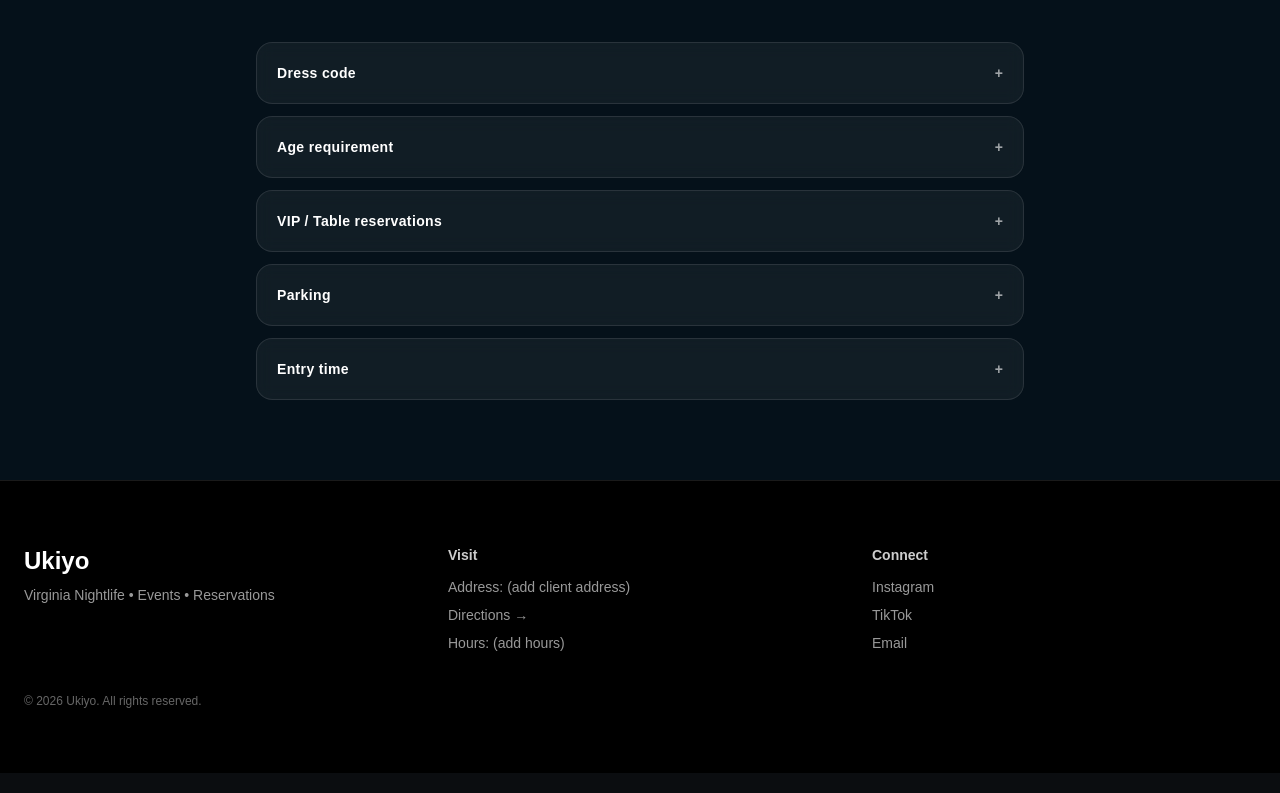
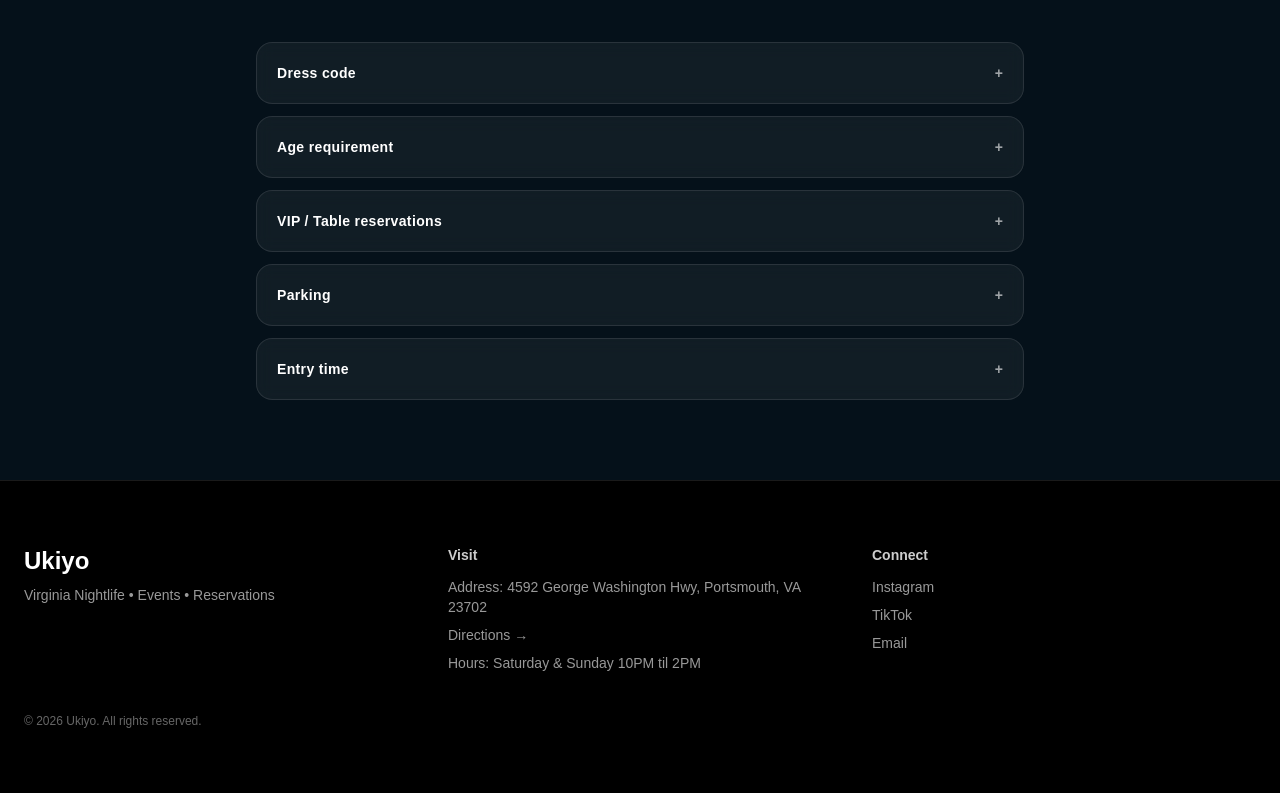
Before and after one commit to demetriusvharvey/Ukiyo-Website, a Next.js app: page / in a window 1280 px wide. Shown: the part 2445-3238 px from the top of the page. Built offline with nearby package versions, Linux system fonts and the light colour scheme; a web font is replaced by a local one.

Commit message:
address+hours

```diff
--- a/src/app/layout.tsx
+++ b/src/app/layout.tsx
@@ -86,7 +86,7 @@ export default function RootLayout({
               <div>
                 <div className="text-sm font-semibold text-white/80">Visit</div>
                 <div className="mt-3 space-y-2 text-sm text-white/60">
-                  <div>Address: (add client address)</div>
+                  <div>Address: 4592 George Washington Hwy, Portsmouth, VA 23702</div>
                   <a
                     href="https://maps.google.com"
                     target="_blank"
@@ -95,7 +95,7 @@ export default function RootLayout({
                   >
                     Directions →
                   </a>
-                  <div>Hours: (add hours)</div>
+                  <div>Hours: Saturday & Sunday 10PM til 2PM</div>
                 </div>
               </div>
 
```
